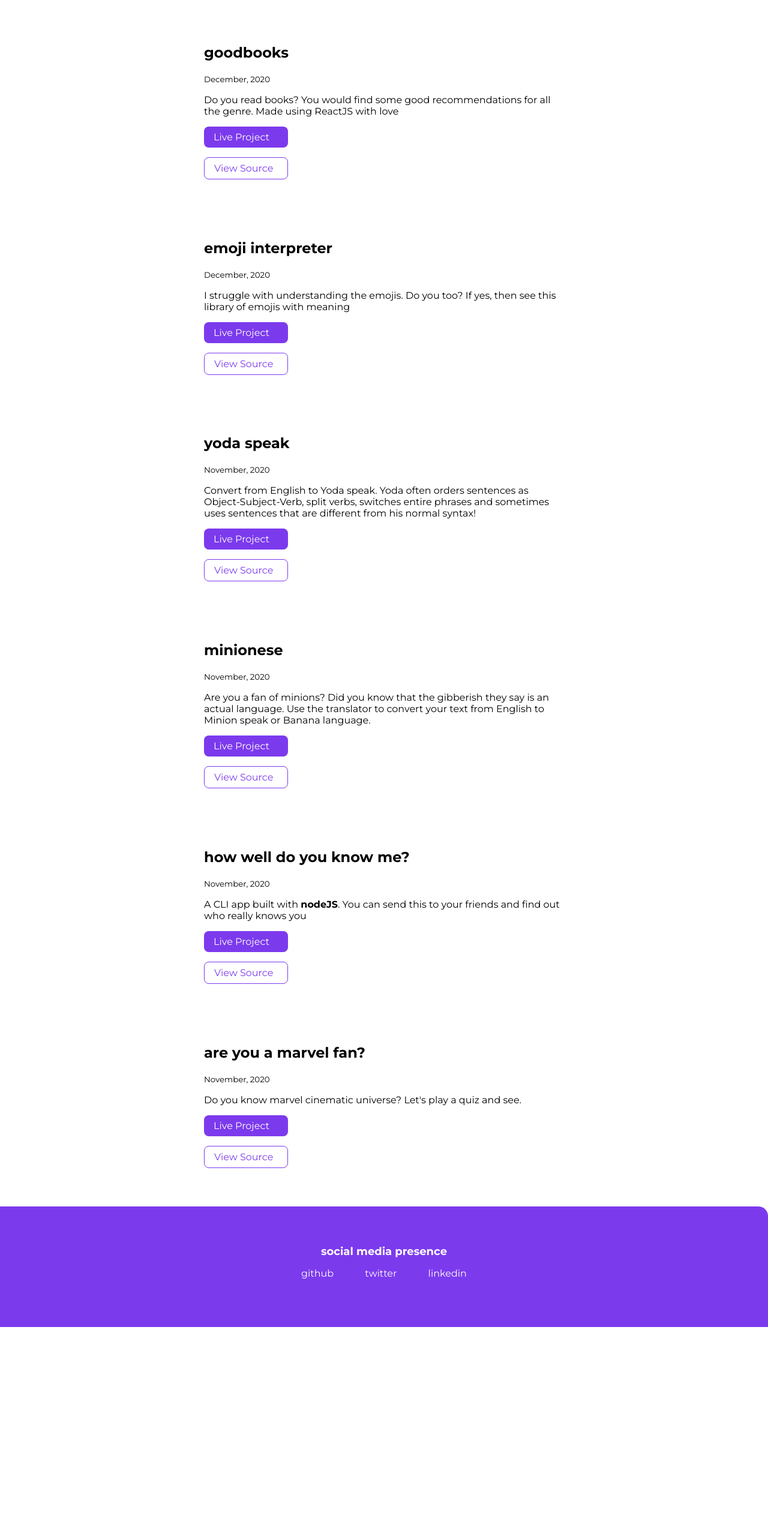
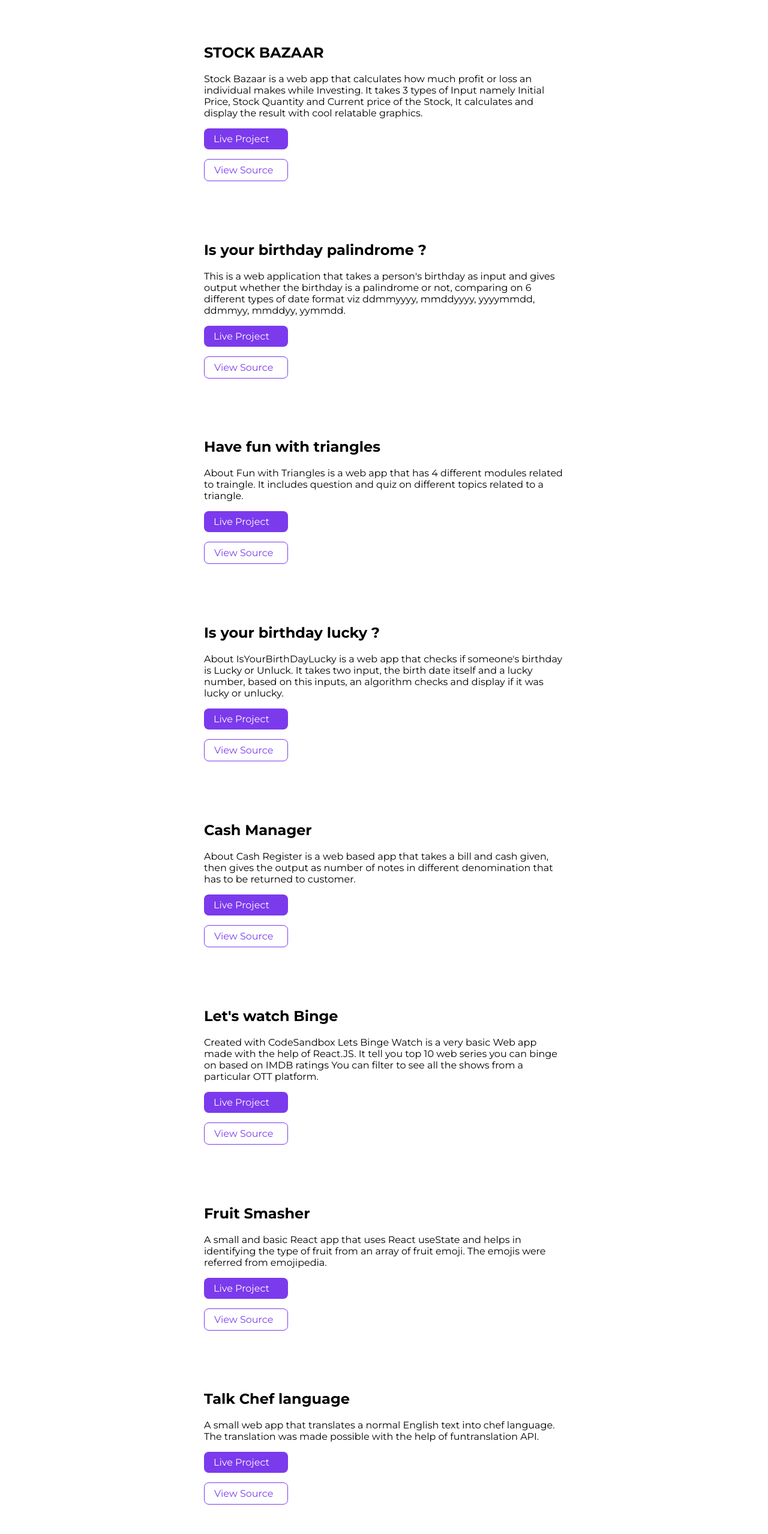
Before and after one commit to surmaimukherjee/portfolio-surmai-mukherjee, a plain HTML site: page projects.html in a window 1280 px wide. Shown: the part 163-2720 px from the top of the page at 60% size. Before the commit the page ends 2375 px from the top, so only its background shows below. Drawn offline with Linux system fonts and the light colour scheme.

Commit message:
projects update

```diff
--- a/projects.html
+++ b/projects.html
@@ -30,9 +30,10 @@
 
         <li>
             <article class="showcase-list container container-center ">
-                <h1>goodbooks</h1>
-            <small>December, 2020</small>
-            <p>Do you read books? You would find some good recommendations for all the genre. Made using ReactJS with love</p>
+                <h1>STOCK BAZAAR</h1>
+            <p>Stock Bazaar is a web app that calculates how much profit or loss an individual makes while Investing.
+                It takes 3 types of Input namely Initial Price, Stock Quantity and Current price of the Stock,
+                It calculates and display the result with cool relatable graphics.</p>
 
             <a class="link link-primary" href="">Live Project</a>
             <a class="link link-secondary" href="">View Source</a>
@@ -43,9 +44,11 @@
 
         <li>
             <article class="showcase-list container container-center ">
-                <h1>emoji interpreter</h1>
-            <small>December, 2020</small>
-            <p>I struggle with understanding the emojis. Do you too? If yes, then see this library of emojis with meaning</p>
+                <h1>Is your birthday palindrome ?</h1>
+
+            <p>This is a web application that takes a person's birthday as input and gives output whether
+                the birthday is a palindrome or not, comparing on 6 different types of date format viz ddmmyyyy,
+                mmddyyyy, yyyymmdd, ddmmyy, mmddyy, yymmdd.</p>
 
             <a class="link link-primary" href="">Live Project</a>
             <a class="link link-secondary" href="">View Source</a>
@@ -56,9 +59,10 @@
 
         <li>
             <article class="showcase-list container container-center ">
-                <h1>yoda speak</h1>
-            <small>November, 2020</small>
-            <p>Convert from English to Yoda speak. Yoda often orders sentences as Object-Subject-Verb, split verbs, switches entire phrases and sometimes uses sentences that are different from his normal syntax!</p>
+                <h1>Have fun with triangles</h1>
+
+            <p>About Fun with Triangles is a web app that has 4 different modules related to traingle.
+                It includes question and quiz on different topics related to a triangle.</p>
 
             <a class="link link-primary" href="">Live Project</a>
             <a class="link link-secondary" href="">View Source</a>
@@ -69,9 +73,11 @@
 
         <li>
             <article class="showcase-list container container-center ">
-                <h1>minionese</h1>
-            <small>November, 2020</small>
-            <p>Are you a fan of minions? Did you know that the gibberish they say is an actual language. Use the translator to convert your text from English to Minion speak or Banana language.</p>
+                <h1>Is your birthday lucky ?</h1>
+
+            <p>About IsYourBirthDayLucky is a web app that checks if someone's birthday is Lucky or Unluck.
+                It takes two input, the birth date itself and a lucky number, based on this inputs,
+                an algorithm checks and display if it was lucky or unlucky.</p>
 
             <a class="link link-primary" href="">Live Project</a>
             <a class="link link-secondary" href="">View Source</a>
@@ -82,9 +88,10 @@
 
         <li>
             <article class="showcase-list container container-center ">
-                <h1>how well do you know me?</h1>
-                <small>November, 2020</small>
-                <p>A CLI app built with <strong>nodeJS</strong>. You can send this to your friends and find out who really knows you</p>
+                <h1>Cash Manager</h1>
+
+                <p>About Cash Register is a web based app that takes a bill and cash given,
+                    then gives the output as number of notes in different denomination that has to be returned to customer.</p>
 
                 <a class="link link-primary" href="">Live Project</a>
                 <a class="link link-secondary" href="">View Source</a>
@@ -94,9 +101,86 @@
 
         <li>
             <article class="showcase-list container container-center ">
-                <h1>are you a marvel fan?</h1>
-            <small>November, 2020</small>
-            <p>Do you know marvel cinematic universe? Let's play a quiz and see.</p>
+                <h1>Let's watch Binge</h1>
+
+            <p>Created with CodeSandbox Lets Binge Watch is a very basic Web app made with the help of React.JS.
+                It tell you top 10 web series you can binge on based on IMDB ratings You can filter to see all the
+                shows from a particular OTT platform.</p>
+
+            <a class="link link-primary" href="">Live Project</a>
+            <a class="link link-secondary" href="">View Source</a>
+
+            </article>
+
+        </li>
+
+        <li>
+            <article class="showcase-list container container-center ">
+                <h1>Fruit Smasher</h1>
+
+            <p>A small and basic React app that uses React useState
+                 and helps in identifying the type of fruit from an array of fruit emoji. The emojis were referred from emojipedia.</p>
+
+            <a class="link link-primary" href="">Live Project</a>
+            <a class="link link-secondary" href="">View Source</a>
+
+            </article>
+
+        </li>
+
+
+        <li>
+            <article class="showcase-list container container-center ">
+                <h1>Talk Chef language</h1>
+
+            <p>A small web app that translates a normal English text into chef language.
+                The translation was made possible with the help of funtranslation API.</p>
+
+            <a class="link link-primary" href="">Live Project</a>
+            <a class="link link-secondary" href="">View Source</a>
+
+            </article>
+
+        </li>
+
+
+
+        <li>
+            <article class="showcase-list container container-center ">
+                <h1>Let's talk Minion language</h1>
+
+            <p>A small web app that translates a normal English text into minion language.
+                The translation was made possible with the help of funtranslation API.</p>
+
+            <a class="link link-primary" href="">Live Project</a>
+            <a class="link link-secondary" href="">View Source</a>
+
+            </article>
+
+        </li>
+
+
+
+        <li>
+            <article class="showcase-list container container-center ">
+                <h1>Doraemon Quiz</h1>
+
+            <p>Doraemon Quiz is a CLI based quiz game that checks how big a fan are you of the Doraemon series.</p>
+
+            <a class="link link-primary" href="">Live Project</a>
+            <a class="link link-secondary" href="">View Source</a>
+
+            </article>
+
+        </li>
+
+
+
+        <li>
+            <article class="showcase-list container container-center ">
+                <h1>Do you know me quiz</h1>
+
+            <p>Do You Know Me is a CLI based quiz game that checks how better do you know me.</p>
 
             <a class="link link-primary" href="">Live Project</a>
             <a class="link link-secondary" href="">View Source</a>
```
